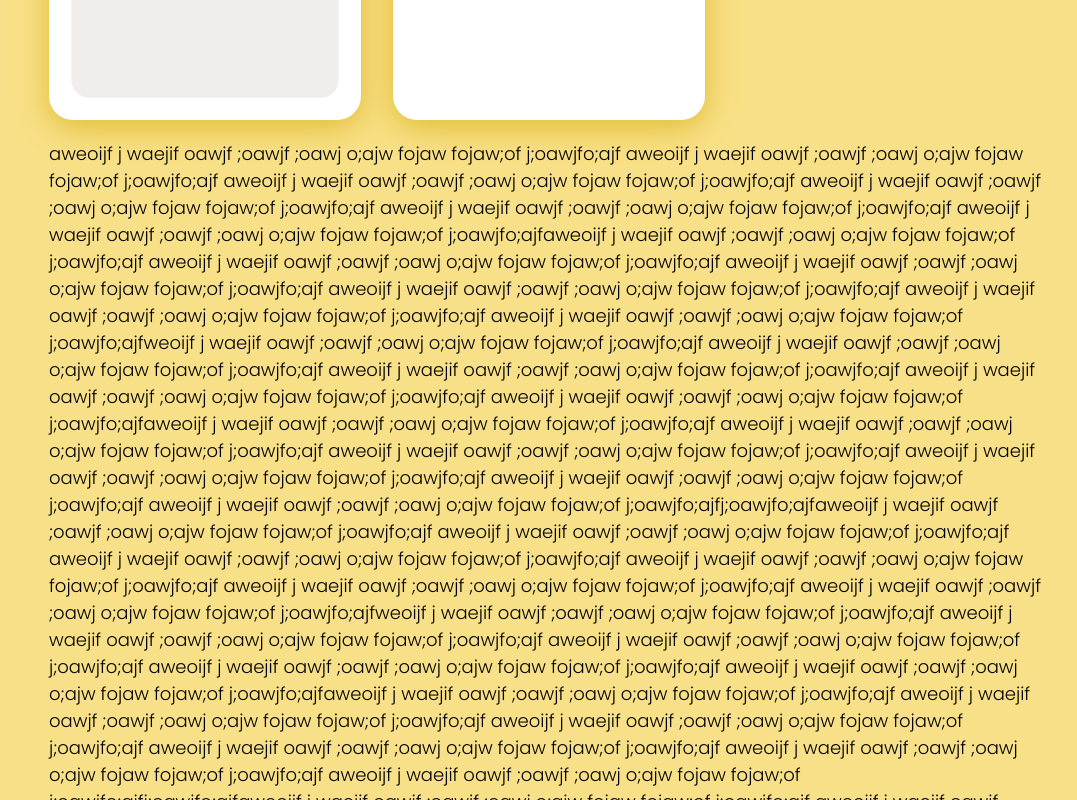
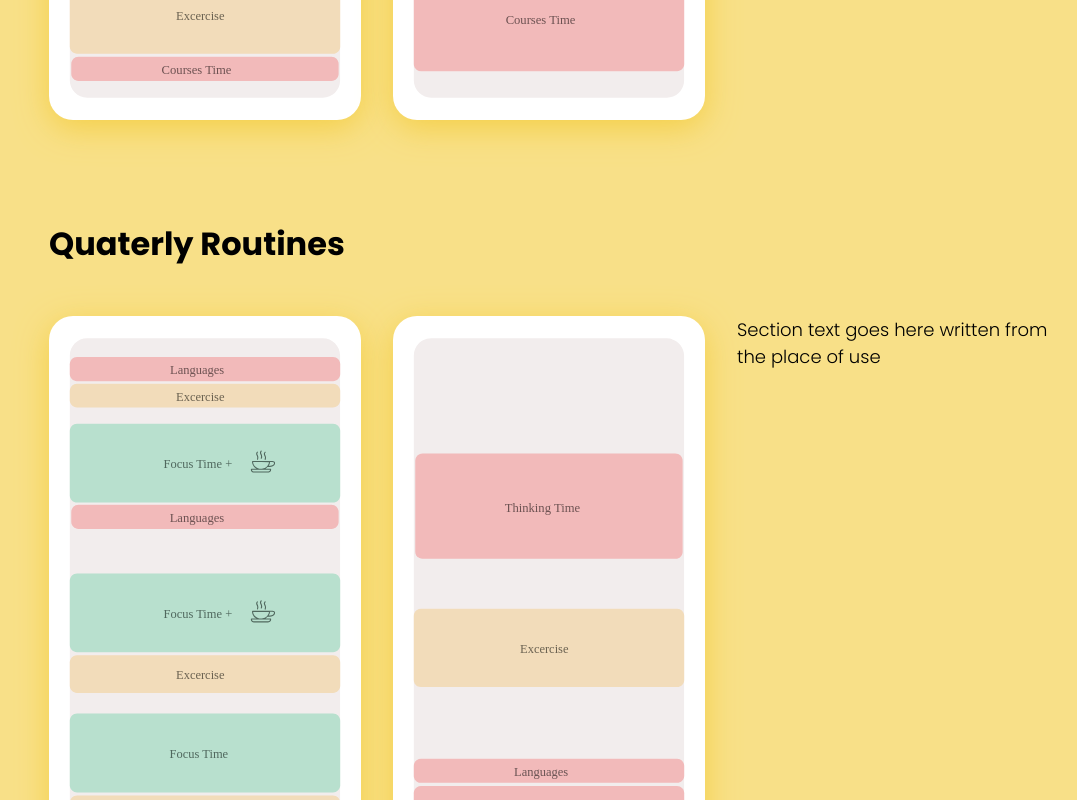
Before and after one commit to tombrewsviews/my-path, a React (Create React App) app: page /challenges/routines in a window 1280 px wide. Shown: the part 1500-2300 px from the top of the page, without its empty margins (91-1168 px from the left). Built offline with nearby package versions, Linux system fonts and the light colour scheme.

Commit message:
add new sections

```diff
--- a/src/components/cardSection3TextRight.js
+++ b/src/components/cardSection3TextRight.js
@@ -17,7 +17,7 @@ export default function cardSection3TextRight(props) {
           flexDirection: "column",
           backgroundColor: "#fff",
           borderRadius: "24px",
-          boxShadow: "0px 8px 32px #E1BC33",
+          boxShadow: "0px 8px 32px #F4CF47",
           overflow: "hidden",
         }}
       >
@@ -31,10 +31,10 @@ export default function cardSection3TextRight(props) {
           backgroundColor: "#fff",
           borderRadius: "24px",
           marginLeft: "32px",
-          boxShadow: "0px 8px 32px #E1BC33",
+          boxShadow: "0px 8px 32px #F4CF47",
         }}
       >
-        two
+        <img src={props.imgTwo} />
       </div>
       <p
         style={{
--- a/src/pages/Routines.js
+++ b/src/pages/Routines.js
@@ -5,7 +5,8 @@ import "animate.css/animate.min.css";
 import clock from "./../images/clock.jpg";
 import { ButtonIcon } from "./../components/buttonIcon";
 import CardSection3TextRight from "./../components/cardSection3TextRight";
-import daily1 from "./../images/daily1.svg";
+import daily1 from "./../images/daily1-01.svg";
+import daily2 from "./../images/daily2-01.svg";
 
 export default function Routines() {
   const [modalIsOpen, setIsOpen] = React.useState(false);
@@ -126,77 +127,18 @@ export default function Routines() {
           backgroundColor: "#F8E088",
         }}
       >
-        <h1>My Daily Routines</h1>
-
+        <h1>Daily Routines</h1>
         <CardSection3TextRight
           imgOne={daily1}
+          imgTwo={daily2}
           text="Section text goes here written from the place of use"
         ></CardSection3TextRight>
-        <p
-          style={{
-            fontSize: "18px",
-            paddingTop: "20px",
-          }}
-        >
-          aweoijf j waejif oawjf ;oawjf ;oawj o;ajw fojaw fojaw;of j;oawjfo;ajf
-          aweoijf j waejif oawjf ;oawjf ;oawj o;ajw fojaw fojaw;of j;oawjfo;ajf
-          aweoijf j waejif oawjf ;oawjf ;oawj o;ajw fojaw fojaw;of j;oawjfo;ajf
-          aweoijf j waejif oawjf ;oawjf ;oawj o;ajw fojaw fojaw;of j;oawjfo;ajf
-          aweoijf j waejif oawjf ;oawjf ;oawj o;ajw fojaw fojaw;of j;oawjfo;ajf
-          aweoijf j waejif oawjf ;oawjf ;oawj o;ajw fojaw fojaw;of
-          j;oawjfo;ajfaweoijf j waejif oawjf ;oawjf ;oawj o;ajw fojaw fojaw;of
-          j;oawjfo;ajf aweoijf j waejif oawjf ;oawjf ;oawj o;ajw fojaw fojaw;of
-          j;oawjfo;ajf aweoijf j waejif oawjf ;oawjf ;oawj o;ajw fojaw fojaw;of
-          j;oawjfo;ajf aweoijf j waejif oawjf ;oawjf ;oawj o;ajw fojaw fojaw;of
-          j;oawjfo;ajf aweoijf j waejif oawjf ;oawjf ;oawj o;ajw fojaw fojaw;of
-          j;oawjfo;ajf aweoijf j waejif oawjf ;oawjf ;oawj o;ajw fojaw fojaw;of
-          j;oawjfo;ajfweoijf j waejif oawjf ;oawjf ;oawj o;ajw fojaw fojaw;of
-          j;oawjfo;ajf aweoijf j waejif oawjf ;oawjf ;oawj o;ajw fojaw fojaw;of
-          j;oawjfo;ajf aweoijf j waejif oawjf ;oawjf ;oawj o;ajw fojaw fojaw;of
-          j;oawjfo;ajf aweoijf j waejif oawjf ;oawjf ;oawj o;ajw fojaw fojaw;of
-          j;oawjfo;ajf aweoijf j waejif oawjf ;oawjf ;oawj o;ajw fojaw fojaw;of
-          j;oawjfo;ajfaweoijf j waejif oawjf ;oawjf ;oawj o;ajw fojaw fojaw;of
-          j;oawjfo;ajf aweoijf j waejif oawjf ;oawjf ;oawj o;ajw fojaw fojaw;of
-          j;oawjfo;ajf aweoijf j waejif oawjf ;oawjf ;oawj o;ajw fojaw fojaw;of
-          j;oawjfo;ajf aweoijf j waejif oawjf ;oawjf ;oawj o;ajw fojaw fojaw;of
-          j;oawjfo;ajf aweoijf j waejif oawjf ;oawjf ;oawj o;ajw fojaw fojaw;of
-          j;oawjfo;ajf aweoijf j waejif oawjf ;oawjf ;oawj o;ajw fojaw fojaw;of
-          j;oawjfo;ajfj;oawjfo;ajfaweoijf j waejif oawjf ;oawjf ;oawj o;ajw
-          fojaw fojaw;of j;oawjfo;ajf aweoijf j waejif oawjf ;oawjf ;oawj o;ajw
-          fojaw fojaw;of j;oawjfo;ajf aweoijf j waejif oawjf ;oawjf ;oawj o;ajw
-          fojaw fojaw;of j;oawjfo;ajf aweoijf j waejif oawjf ;oawjf ;oawj o;ajw
-          fojaw fojaw;of j;oawjfo;ajf aweoijf j waejif oawjf ;oawjf ;oawj o;ajw
-          fojaw fojaw;of j;oawjfo;ajf aweoijf j waejif oawjf ;oawjf ;oawj o;ajw
-          fojaw fojaw;of j;oawjfo;ajfweoijf j waejif oawjf ;oawjf ;oawj o;ajw
-          fojaw fojaw;of j;oawjfo;ajf aweoijf j waejif oawjf ;oawjf ;oawj o;ajw
-          fojaw fojaw;of j;oawjfo;ajf aweoijf j waejif oawjf ;oawjf ;oawj o;ajw
-          fojaw fojaw;of j;oawjfo;ajf aweoijf j waejif oawjf ;oawjf ;oawj o;ajw
-          fojaw fojaw;of j;oawjfo;ajf aweoijf j waejif oawjf ;oawjf ;oawj o;ajw
-          fojaw fojaw;of j;oawjfo;ajfaweoijf j waejif oawjf ;oawjf ;oawj o;ajw
-          fojaw fojaw;of j;oawjfo;ajf aweoijf j waejif oawjf ;oawjf ;oawj o;ajw
-          fojaw fojaw;of j;oawjfo;ajf aweoijf j waejif oawjf ;oawjf ;oawj o;ajw
-          fojaw fojaw;of j;oawjfo;ajf aweoijf j waejif oawjf ;oawjf ;oawj o;ajw
-          fojaw fojaw;of j;oawjfo;ajf aweoijf j waejif oawjf ;oawjf ;oawj o;ajw
-          fojaw fojaw;of j;oawjfo;ajf aweoijf j waejif oawjf ;oawjf ;oawj o;ajw
-          fojaw fojaw;of j;oawjfo;ajfj;oawjfo;ajfaweoijf j waejif oawjf ;oawjf
-          ;oawj o;ajw fojaw fojaw;of j;oawjfo;ajf aweoijf j waejif oawjf ;oawjf
-          ;oawj o;ajw fojaw fojaw;of j;oawjfo;ajf aweoijf j waejif oawjf ;oawjf
-          ;oawj o;ajw fojaw fojaw;of j;oawjfo;ajf aweoijf j waejif oawjf ;oawjf
-          ;oawj o;ajw fojaw fojaw;of j;oawjfo;ajf aweoijf j waejif oawjf ;oawjf
-          ;oawj o;ajw fojaw fojaw;of j;oawjfo;ajf aweoijf j waejif oawjf ;oawjf
-          ;oawj o;ajw fojaw fojaw;of j;oawjfo;ajfweoijf j waejif oawjf ;oawjf
-          ;oawj o;ajw fojaw fojaw;of j;oawjfo;ajf aweoijf j waejif oawjf ;oawjf
-          ;oawj o;ajw fojaw fojaw;of j;oawjfo;ajf aweoijf j waejif oawjf ;oawjf
-          ;oawj o;ajw fojaw fojaw;of j;oawjfo;ajf aweoijf j waejif oawjf ;oawjf
-          ;oawj o;ajw fojaw fojaw;of j;oawjfo;ajf aweoijf j waejif oawjf ;oawjf
-          ;oawj o;ajw fojaw fojaw;of j;oawjfo;ajfaweoijf j waejif oawjf ;oawjf
-          ;oawj o;ajw fojaw fojaw;of j;oawjfo;ajf aweoijf j waejif oawjf ;oawjf
-          ;oawj o;ajw fojaw fojaw;of j;oawjfo;ajf aweoijf j waejif oawjf ;oawjf
-          ;oawj o;ajw fojaw fojaw;of j;oawjfo;ajf aweoijf j waejif oawjf ;oawjf
-          ;oawj o;ajw fojaw fojaw;of j;oawjfo;ajf aweoijf j waejif oawjf ;oawjf
-          ;oawj o;ajw fojaw fojaw;of j;oawjfo;ajf aweoijf j waejif oawjf ;oawjf
-          ;oawj o;ajw fojaw fojaw;of j;oawjfo;ajf
-        </p>
+        <h1 style={{ marginTop: "100px" }}>Quaterly Routines</h1>
+        <CardSection3TextRight
+          imgOne={daily1}
+          imgTwo={daily2}
+          text="Section text goes here written from the place of use"
+        ></CardSection3TextRight>
       </div>
     </div>
   );
```
Also changed, not shown: src/images/daily1-01.svg (added), src/images/daily2-01.svg (added).
